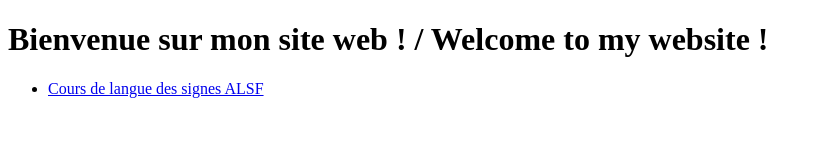
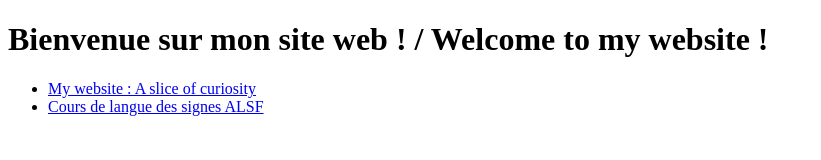
Before and after one commit to Wagyx/wagyx.github.io, a plain HTML site: page index.html in a window 1280 px wide. Shown: the whole page, without its empty margins (0-821 px from the left). Drawn offline with Linux system fonts and the light colour scheme.

Commit message:
Update index.html

```diff
--- a/index.html
+++ b/index.html
@@ -11,6 +11,9 @@
     <h1>Bienvenue sur mon site web ! / Welcome to my website !</h1>
     <ul>
         <li>
+            <a href="asliceofcuriosity.fr"> My website : A slice of curiosity </a>
+        </li>
+        <li>
             <a href="/alsf/index.html"> Cours de langue des signes ALSF </a>
         </li>
     </ul>
```
